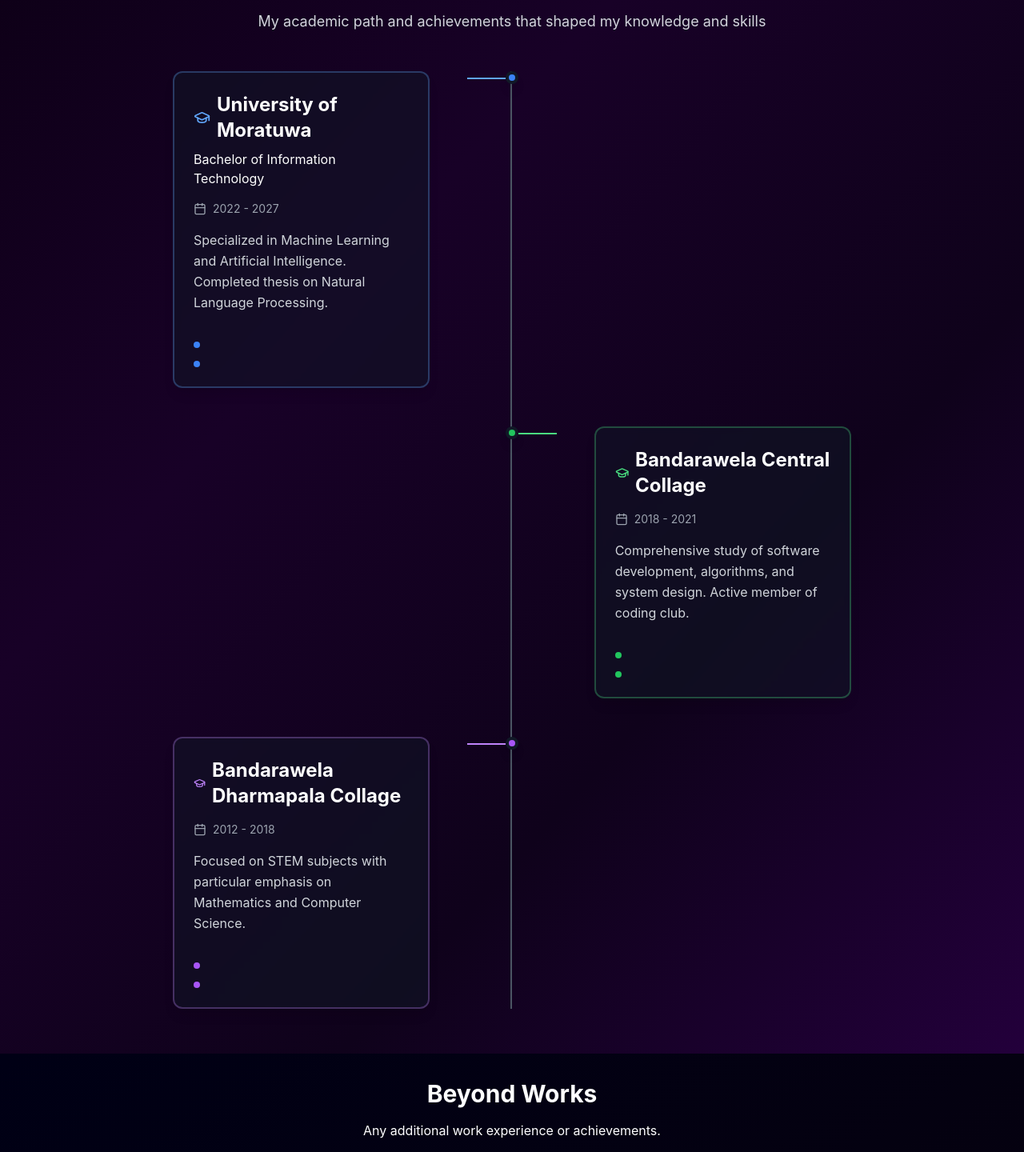
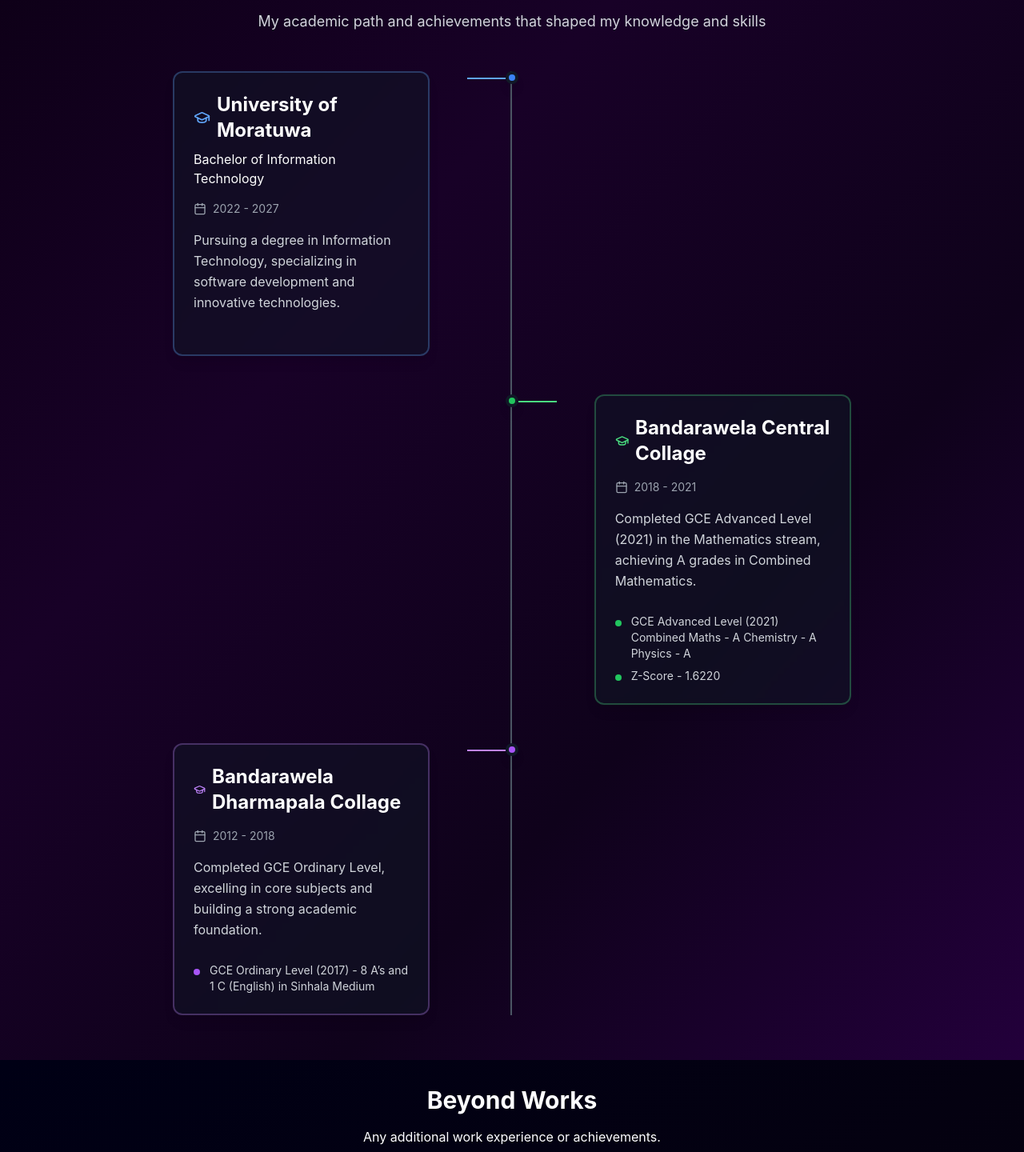
Before and after one commit to lahiruimesh/My-Portfolio-V2, a React (Create React App) app: page / in a window 1280 px wide. Shown: the part 3273-4713 px from the top of the page at 80% size. Built offline with nearby package versions, Linux system fonts and the light colour scheme.

Commit message:
Add details for education section

```diff
--- a/src/Components/Education.js
+++ b/src/Components/Education.js
@@ -8,10 +8,9 @@
       degree: "Bachelor of Information Technology",
       institution: "University of Moratuwa",
       duration: "2022 - 2027",
-      description: "Specialized in Machine Learning and Artificial Intelligence. Completed thesis on Natural Language Processing.",
+      description: "Pursuing a degree in Information Technology, specializing in software development and innovative technologies.",
       achievements: [
-        "",
-        ""
+
       ],
       color: "blue"
     },
@@ -20,10 +19,10 @@
       //degree: "Bachelor of Software Engineering",
       institution: "Bandarawela Central Collage",
       duration: "2018 - 2021",
-      description: "Comprehensive study of software development, algorithms, and system design. Active member of coding club.",
+      description: "Completed GCE Advanced Level (2021) in the Mathematics stream, achieving A grades in Combined Mathematics.",
       achievements: [
-        "",
-        ""
+        "GCE Advanced Level (2021) Combined Maths - A Chemistry - A Physics - A ",
+        "Z-Score - 1.6220"
       ],
       color: "green"
     },
@@ -32,10 +31,9 @@
       //degree: "High School Diploma",
       institution: "Bandarawela Dharmapala Collage",
       duration: "2012 - 2018",
-      description: "Focused on STEM subjects with particular emphasis on Mathematics and Computer Science.",
+      description: "Completed GCE Ordinary Level, excelling in core subjects and building a strong academic foundation.",
       achievements: [
-        "",
-        ""
+        "GCE Ordinary Level (2017) - 8 A’s and 1 C (English) in Sinhala Medium"
       ],
       color: "purple"
     }
```
